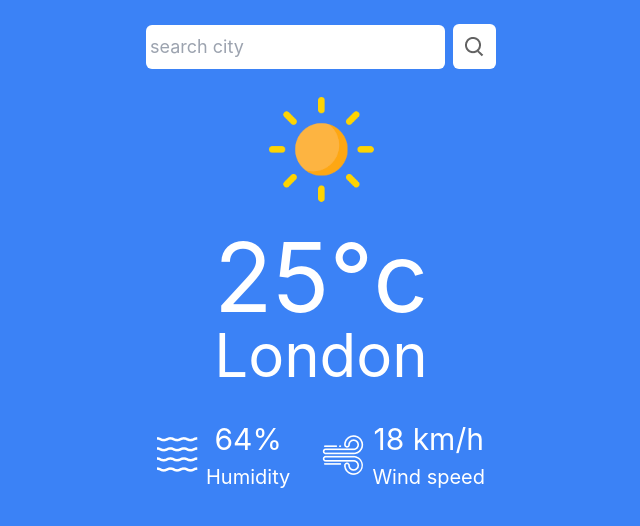
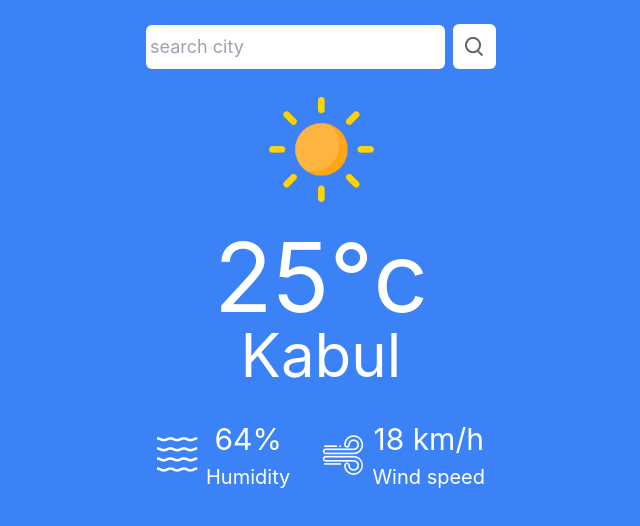
Before and after one commit to iamaliataie/react-weather-app, a React (Create React App) app: page / in a window 1280 px wide. Shown: the top 526 px of the page, without its empty margins (319-959 px from the left). Built offline with nearby package versions, Linux system fonts and the light colour scheme.

Commit message:
city useState

```diff
--- a/src/Components/WeatherApp/WeatherApp.jsx
+++ b/src/Components/WeatherApp/WeatherApp.jsx
@@ -15,6 +15,7 @@ const WeatherApp = () => {
 
     const [wIcon, setWeatherIcon] = useState(clear_icon)
     const [temp, setTemp] = useState('25')
+    const [city, setCity] = useState('Kabul')
 
     const searchButton = async ()=> {
         const input = document.getElementById('search')
@@ -60,7 +61,7 @@ const WeatherApp = () => {
             <img src={wIcon} alt="" className='w-40'/>
         </div>
         <div className="text-8xl text-white" id='temp'>{temp}&deg;c</div>
-        <div className="text-6xl text-white" id='city'>London</div>
+        <div className="text-6xl text-white" id='city'>{city}</div>
         <div className="flex items-center justify-between text-white w-[360px] mx-auto px-4 mt-8">
             <div className="flex items-center justify-start space-x-2">
                 <img src={humidity_icon} alt="" className="icon" />
```
